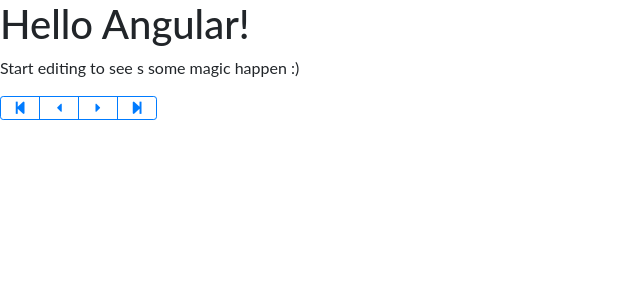
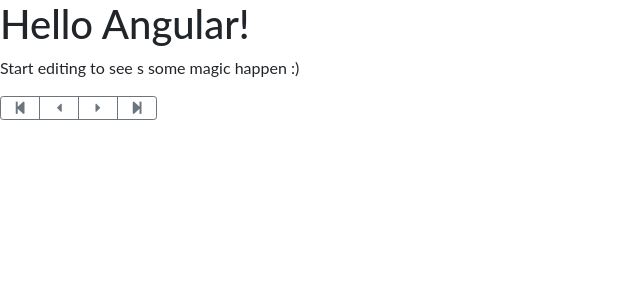
Before and after one commit to Joaolucasoliveira/angular-viewer, an Angular app: page / in a window 1280 px wide. Shown: the top 300 px of the page, without its empty margins (0-640 px from the left). Built offline with nearby package versions, Linux system fonts and the light colour scheme.

Commit message:
3 files modified

```diff
--- a/src/app/NavigationBar/NavigationControls/navigation-controls.component.html
+++ b/src/app/NavigationBar/NavigationControls/navigation-controls.component.html
@@ -1,8 +1,8 @@
 <div class="navBar-controls">
 	<div class="btn-group" role="group" aria-label="Basic example">
-		<button class="btn btn-sm btn-outline-primary" type="button"><i class="fas fa-step-backward"></i></button>
-      <button class="btn btn-sm btn-outline-primary" type="button"><i class="fas fa-caret-left"></i></button>
-      <button class="btn btn-sm btn-outline-primary" type="button"><i class="fas fa-caret-right"></i></button>
-      <button class="btn btn-sm btn-outline-primary" type="button"><i class="fas fa-step-forward"></i></button>
+		<button class="btn btn-sm btn-outline-secondary" type="button"><i class="fas fa-step-backward"></i></button>
+      <button class="btn btn-sm btn-outline-secondary" type="button"><i class="fas fa-caret-left"></i></button>
+      <button class="btn btn-sm btn-outline-secondary" type="button"><i class="fas fa-caret-right"></i></button>
+      <button class="btn btn-sm btn-outline-secondary" type="button"><i class="fas fa-step-forward"></i></button>
   </div>
 </div>
--- a/src/app/NavigationBar/Thumbnail/thumbnail.component.html
+++ b/src/app/NavigationBar/Thumbnail/thumbnail.component.html
@@ -1,3 +1,3 @@
 <div class="thumbnail">
-    <img src='' class="rounded float-left" />
+    <img src="https://via.placeholder.com/35" class="rounded float-left" />
 </div>
--- a/src/app/NavigationBar/navigation-bar.component.html
+++ b/src/app/NavigationBar/navigation-bar.component.html
@@ -1,5 +1,4 @@
 <div>
-
     <app-thumbnail></app-thumbnail>
     <app-thumbnail></app-thumbnail>
     <app-thumbnail></app-thumbnail>
```
